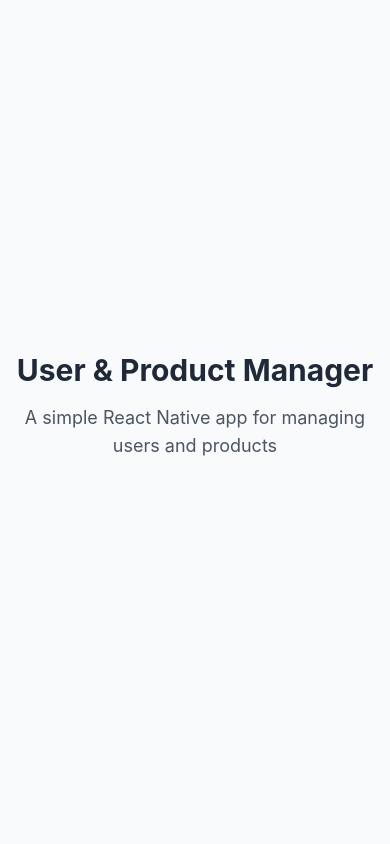
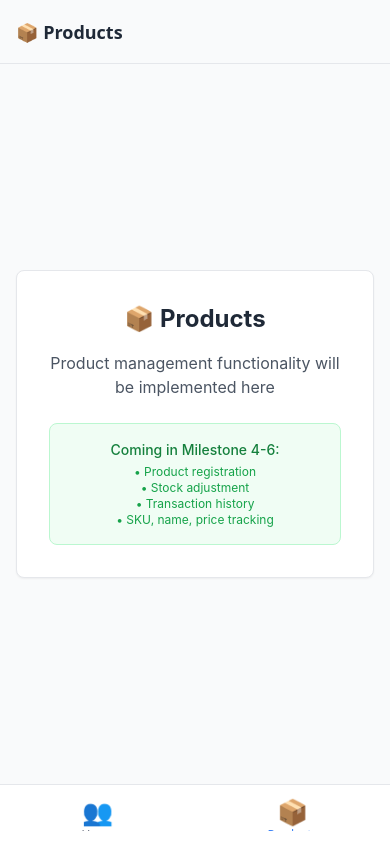
Before and after one commit to ermi2021/expo-user-product-demo, a React Native app: screen /Products in a window 390 px wide. Built offline with nearby package versions, Linux system fonts and the light colour scheme.

Commit message:
Implemented App Navigation Setup

```diff
--- a/App.tsx
+++ b/App.tsx
@@ -1,22 +1,77 @@
 import './global.css';
 import { StatusBar } from 'expo-status-bar';
-import { Text, View } from 'react-native';
-import { SafeAreaProvider, SafeAreaView } from 'react-native-safe-area-context';
+import { NavigationContainer } from '@react-navigation/native';
+import { createBottomTabNavigator } from '@react-navigation/bottom-tabs';
+import { SafeAreaProvider, useSafeAreaInsets } from 'react-native-safe-area-context';
+import { Text } from 'react-native';
+
+import UsersScreen from './src/screens/UsersScreen';
+import ProductsScreen from './src/screens/ProductsScreen';
+
+const Tab = createBottomTabNavigator();
+
+function TabNavigator() {
+  const insets = useSafeAreaInsets();
+
+  return (
+    <Tab.Navigator
+      screenOptions={{
+        tabBarActiveTintColor: '#3B82F6',
+        tabBarInactiveTintColor: '#6B7280',
+        tabBarStyle: {
+          backgroundColor: '#FFFFFF',
+          borderTopColor: '#E5E7EB',
+          paddingTop: 8,
+          paddingBottom: insets.bottom + 8,
+          height: 60 + insets.bottom,
+        },
+        headerStyle: {
+          backgroundColor: '#F9FAFB',
+          borderBottomColor: '#E5E7EB',
+        },
+        headerTitleStyle: {
+          fontWeight: '600',
+          color: '#1F2937',
+        },
+        tabBarLabelStyle: {
+          fontSize: 12,
+          fontWeight: '500',
+        },
+      }}
+        >
+          <Tab.Screen
+            name="Users"
+            component={UsersScreen}
+            options={{
+              title: '👥 Users',
+              tabBarLabel: 'Users',
+              tabBarIcon: ({ color, size }) => (
+                <Text style={{ color, fontSize: size }}>👥</Text>
+              ),
+            }}
+          />
+          <Tab.Screen
+            name="Products"
+            component={ProductsScreen}
+            options={{
+              title: '📦 Products',
+              tabBarLabel: 'Products',
+              tabBarIcon: ({ color, size }) => (
+                <Text style={{ color, fontSize: size }}>📦</Text>
+              ),
+            }}
+          />
+    </Tab.Navigator>
+  );
+}
 
 export default function App() {
   return (
     <SafeAreaProvider>
-      <SafeAreaView className="flex-1 bg-gray-50">
-        <View className="flex-1 justify-center items-center px-4">
-          <Text className="text-3xl font-bold text-gray-800 mb-4">
-            User & Product Manager
-          </Text>
-          <Text className="text-lg text-gray-600 text-center mb-8">
-            A simple React Native app for managing users and products
-          </Text>
-        </View>
+      <NavigationContainer>
+        <TabNavigator />
         <StatusBar style="auto" />
-      </SafeAreaView>
+      </NavigationContainer>
     </SafeAreaProvider>
   );
 }
--- /dev/null
+++ b/src/screens/ProductsScreen.tsx
@@ -0,0 +1,31 @@
+import React from 'react';
+import { View, Text } from 'react-native';
+import { SafeAreaView } from 'react-native-safe-area-context';
+
+export default function ProductsScreen() {
+  return (
+    <SafeAreaView className="flex-1 bg-gray-50">
+      <View className="flex-1 justify-center items-center px-4">
+        <View className="bg-white p-8 rounded-lg shadow-sm border border-gray-200 w-full max-w-sm">
+          <Text className="text-2xl font-bold text-gray-800 text-center mb-4">
+            📦 Products
+          </Text>
+          <Text className="text-base text-gray-600 text-center mb-6">
+            Product management functionality will be implemented here
+          </Text>
+          <View className="bg-green-50 p-4 rounded-lg border border-green-200">
+            <Text className="text-sm text-green-700 text-center font-medium">
+              Coming in Milestone 4-6:
+            </Text>
+            <Text className="text-xs text-green-600 text-center mt-1">
+              • Product registration{"\n"}
+              • Stock adjustment{"\n"}
+              • Transaction history{"\n"}
+              • SKU, name, price tracking
+            </Text>
+          </View>
+        </View>
+      </View>
+    </SafeAreaView>
+  );
+}
--- /dev/null
+++ b/src/screens/UsersScreen.tsx
@@ -0,0 +1,30 @@
+import React from 'react';
+import { View, Text } from 'react-native';
+import { SafeAreaView } from 'react-native-safe-area-context';
+
+export default function UsersScreen() {
+  return (
+    <SafeAreaView className="flex-1 bg-gray-50">
+      <View className="flex-1 justify-center items-center px-4">
+        <View className="bg-white p-8 rounded-lg shadow-sm border border-gray-200 w-full max-w-sm">
+          <Text className="text-2xl font-bold text-gray-800 text-center mb-4">
+            👥 Users
+          </Text>
+          <Text className="text-base text-gray-600 text-center mb-6">
+            User management functionality will be implemented here
+          </Text>
+          <View className="bg-blue-50 p-4 rounded-lg border border-blue-200">
+            <Text className="text-sm text-blue-700 text-center font-medium">
+              Coming in Milestone 3:
+            </Text>
+            <Text className="text-xs text-blue-600 text-center mt-1">
+              • User registration form{"\n"}
+              • User list display{"\n"}
+              • Email & name validation
+            </Text>
+          </View>
+        </View>
+      </View>
+    </SafeAreaView>
+  );
+}
```
Also changed, not shown: package.json (+6 -3 lines), 1 other file (tests, documents, lock files or other folders).
